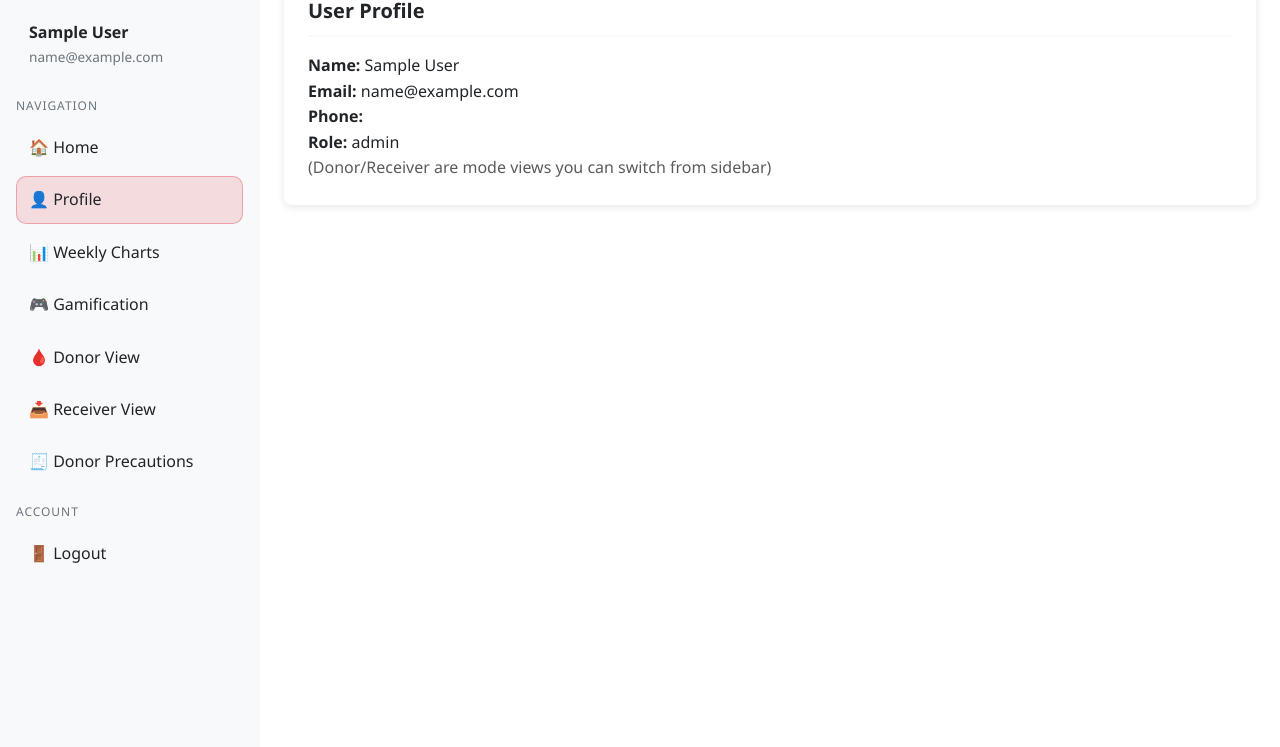
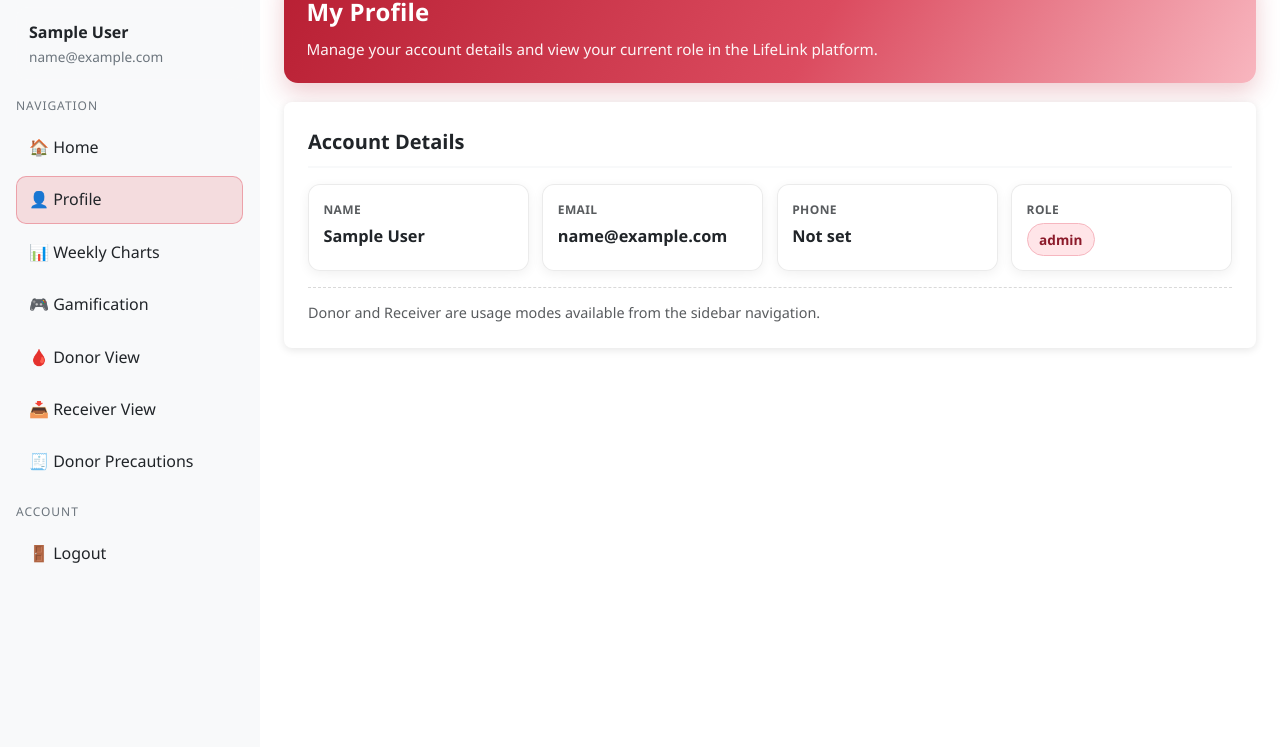
Before and after one commit to akhilkrishnak25/lifelink, a website: page profile.html in a window 1280 px wide. Shown: the part 53-800 px from the top of the page. Drawn offline with Linux system fonts and the light colour scheme; sample sign-in values are in the browser's storage.

Commit message:
Refresh profile page style and safe rendering

```diff
--- a/profile.html
+++ b/profile.html
@@ -7,6 +7,88 @@
   <link rel="stylesheet" href="css/style.css" />
   <link rel="stylesheet" href="css/dark-mode.css" />
   <link rel="stylesheet" href="css/sidebar.css" />
+  <style>
+    .profile-hero {
+      background: linear-gradient(120deg, #b81f33 0%, #db4b5f 55%, #f8b6bf 100%);
+      color: #fff;
+      border-radius: 14px;
+      padding: 1.4rem;
+      box-shadow: 0 10px 24px rgba(184, 31, 51, 0.22);
+      margin-bottom: 1.2rem;
+    }
+
+    .profile-hero h2 {
+      margin: 0 0 0.3rem 0;
+      letter-spacing: 0.2px;
+    }
+
+    .profile-hero p {
+      margin: 0;
+      opacity: 0.95;
+      font-size: 0.95rem;
+    }
+
+    .profile-grid {
+      display: grid;
+      grid-template-columns: repeat(auto-fit, minmax(220px, 1fr));
+      gap: 0.85rem;
+      margin-top: 0.8rem;
+    }
+
+    .profile-item {
+      border: 1px solid rgba(0, 0, 0, 0.08);
+      border-radius: 12px;
+      padding: 0.9rem;
+      background: rgba(255, 255, 255, 0.92);
+      box-shadow: 0 3px 12px rgba(0, 0, 0, 0.06);
+    }
+
+    [data-theme="dark"] .profile-item {
+      background: rgba(26, 33, 43, 0.85);
+      border-color: rgba(255, 255, 255, 0.08);
+    }
+
+    .profile-label {
+      display: block;
+      font-size: 0.75rem;
+      font-weight: 700;
+      letter-spacing: 0.4px;
+      text-transform: uppercase;
+      opacity: 0.75;
+      margin-bottom: 0.25rem;
+    }
+
+    .profile-value {
+      font-size: 1.02rem;
+      font-weight: 700;
+      word-break: break-word;
+    }
+
+    .role-pill {
+      display: inline-block;
+      padding: 0.28rem 0.72rem;
+      border-radius: 999px;
+      font-size: 0.85rem;
+      font-weight: 700;
+      background: #ffe5e8;
+      color: #8b1a2a;
+      border: 1px solid #f6b6bf;
+    }
+
+    [data-theme="dark"] .role-pill {
+      background: rgba(184, 31, 51, 0.3);
+      color: #ffd7dd;
+      border-color: rgba(248, 182, 191, 0.45);
+    }
+
+    .profile-note {
+      margin-top: 1rem;
+      font-size: 0.9rem;
+      opacity: 0.75;
+      border-top: 1px dashed rgba(127, 127, 127, 0.4);
+      padding-top: 0.8rem;
+    }
+  </style>
 </head>
 <body>
   <script src="js/session.js"></script>
@@ -44,8 +126,13 @@
     <main class="content">
       <div id="alertContainer"></div>
 
+      <div class="profile-hero">
+        <h2>My Profile</h2>
+        <p>Manage your account details and view your current role in the LifeLink platform.</p>
+      </div>
+
       <div class="card">
-        <div class="card-header">User Profile</div>
+        <div class="card-header">Account Details</div>
         <div id="profileBox">Loading...</div>
       </div>
     </main>
@@ -56,12 +143,32 @@
   <script>
     const user = Session.getUser();
     const box = document.getElementById('profileBox');
+
+    const name = escapeHTML(user?.name || 'Not set');
+    const email = escapeHTML(user?.email || 'Not set');
+    const phone = escapeHTML(user?.phone || 'Not set');
+    const role = escapeHTML(user?.role || 'user');
+
     box.innerHTML = `
-      <p><strong>Name:</strong> ${user?.name || ''}</p>
-      <p><strong>Email:</strong> ${user?.email || ''}</p>
-      <p><strong>Phone:</strong> ${user?.phone || ''}</p>
-      <p><strong>Role:</strong> ${user?.role || 'user'}</p>
-      <p style="opacity:.75;">(Donor/Receiver are mode views you can switch from sidebar)</p>
+      <div class="profile-grid">
+        <div class="profile-item">
+          <span class="profile-label">Name</span>
+          <span class="profile-value">${name}</span>
+        </div>
+        <div class="profile-item">
+          <span class="profile-label">Email</span>
+          <span class="profile-value">${email}</span>
+        </div>
+        <div class="profile-item">
+          <span class="profile-label">Phone</span>
+          <span class="profile-value">${phone}</span>
+        </div>
+        <div class="profile-item">
+          <span class="profile-label">Role</span>
+          <span class="role-pill">${role}</span>
+        </div>
+      </div>
+      <p class="profile-note">Donor and Receiver are usage modes available from the sidebar navigation.</p>
     `;
   </script>
 </body>
```
